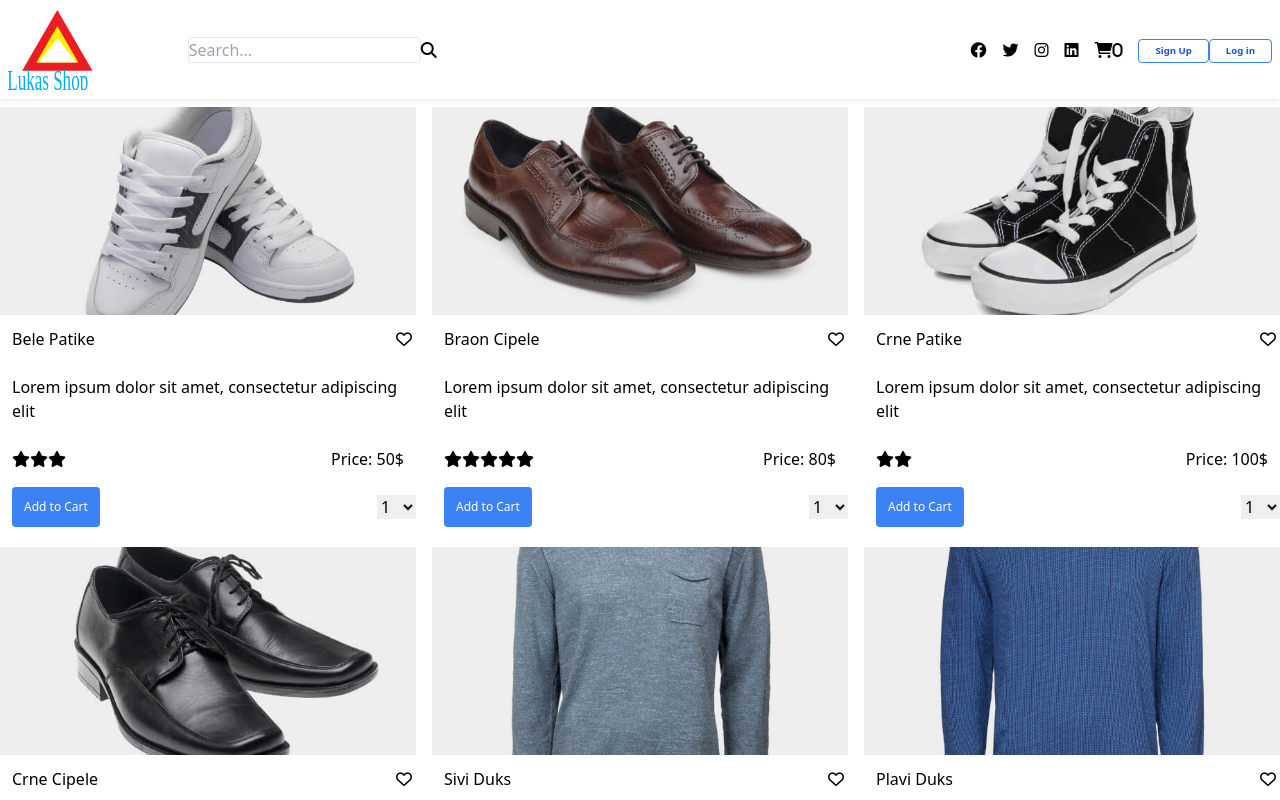
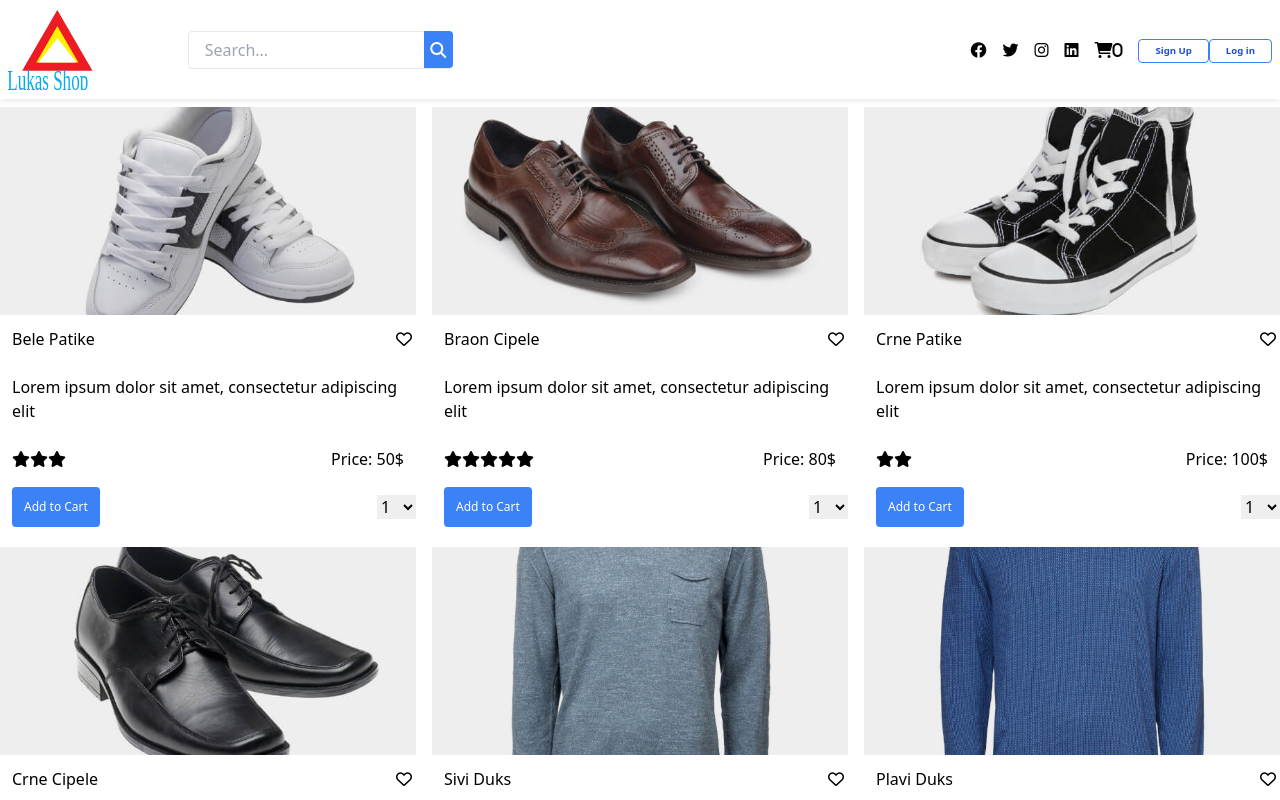
Before and after one commit to lukakazic01/Online-Shopping, a Nuxt app: page / in a window 1280 px wide. Shown: the top 800 px of the page. Built offline with nearby package versions, Linux system fonts and the light colour scheme.

Commit message:
Fixed styling of input and magnifier icon

```diff
--- a/components/AllProducts.vue
+++ b/components/AllProducts.vue
@@ -1,5 +1,5 @@
 <template>
-  <div class="products-wrapper container mx-auto grid grid-cols-2 md:grid-cols-3 gap-4 my-2">
+  <div class="products-wrapper mx-auto grid grid-cols-2 md:grid-cols-3 gap-4 my-2 container">
       <div v-for="product in products" :key="product.id">
       <SingleProduct :product="product"></SingleProduct>
       </div>
--- a/components/SearchBar.vue
+++ b/components/SearchBar.vue
@@ -1,13 +1,13 @@
 <template>
-  <div class="hidden sm:block">
+  <div class="hidden sm:flex justify-end items-center relative">
       <input
        v-model="search"
        type="text"
        placeholder="Search..."
-       class="border-2 border-gray-200 border rounded focus:shadow-outline"
+       class="py-2 px-4 text-gray-700 leading-tight border-2 border-gray-200 border rounded focus:outline-none bg-white focus:border-blue-500"
        @keyup="searched()"
        >
-      <span class="icon is-small is-left">
+      <span class="lupa bg-blue-500 flex items-center justify-center">
 			<i class="fa fa-search"></i>
 		</span>
     </div>
@@ -37,5 +37,14 @@ export default {
 }
 </script>
 
-<style lang="scss">
+<style lang="scss" scoped>
+.lupa{
+  position: absolute;
+
+  color: white;
+  height: 2.35rem;
+  width: 1.8rem;
+  border-top-right-radius: 4px;
+  border-bottom-right-radius: 4px;
+}
 </style>
```
